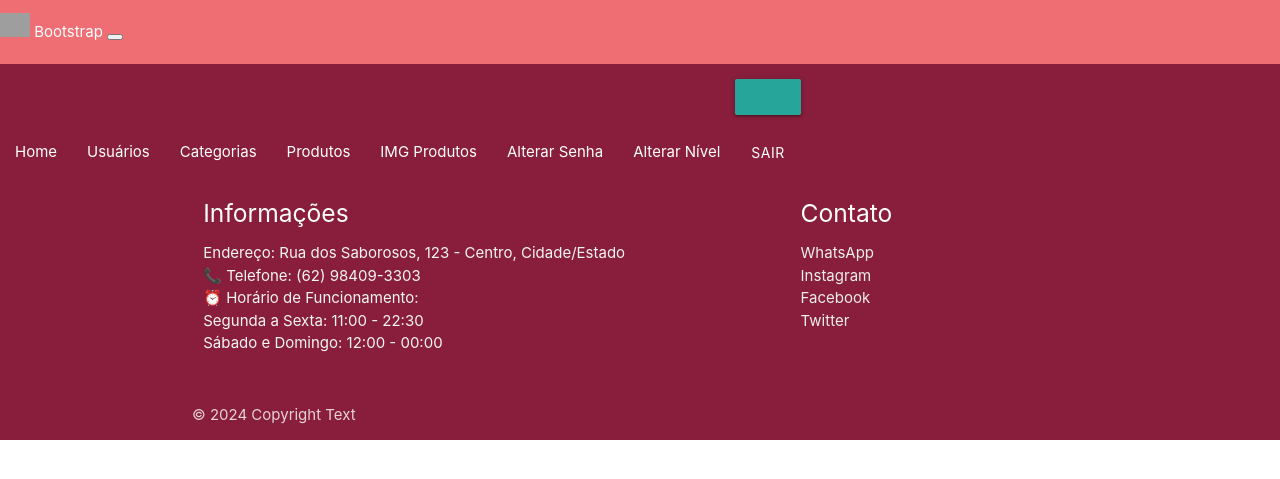
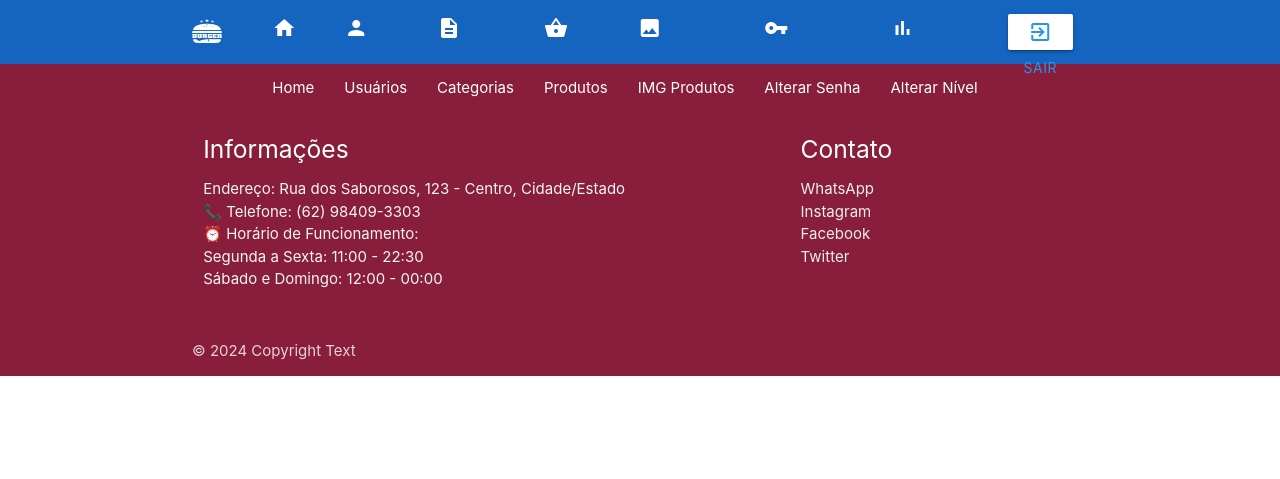
Before and after one commit to adautoturibio/projeto-web2, a CodeIgniter 4 app: the page made by app/Views/Templates_admin.php in a window 1280 px wide. Shown: the top 479 px of the page. Run offline with PHP 8.4 and a stand-in for CodeIgniter, Linux system fonts and the light colour scheme; the template is opened without the code that fills it, so the values that code supplies are empty; some libraries are stand-ins or nearby versions; grey boxes are pictures that could not be loaded.

Commit message:
personalinação do navbar admin

```diff
--- a/app/Views/Templates/nav_admin.php
+++ b/app/Views/Templates/nav_admin.php
@@ -1,84 +1,144 @@
 <!-- Abre o menu de navegação -->
-<nav class="navbar bg-dark navbar-expand-lg bg-body-tertiary" data-bs-theme="dark">
-    <div class="container-fluid">
-        <a class="navbar-brand" href="#">
+<nav class="nav-wrapper blue darken-3">
+    <div class="container">
+        <a href="#" class="brand-logo">
             <!--Logo do Projeto-->
-            <img src="<?php echo base_url('assets/images/bootstrap-logo.svg') ?>" alt="Bootstrap" width="30"
-                height="24">
-            Bootstrap
+            <img src="<?php echo base_url('assets/imagens/logo.png') ?>" alt="Logo" width="30" height="24">
         </a>
-        <button class="navbar-toggler" type="button" data-bs-toggle="collapse" data-bs-target="#navbarSupportedContent"
-            aria-controls="navbarSupportedContent" aria-expanded="false" aria-label="Toggle navigation">
-            <span class="navbar-toggler-icon"></span>
-        </button>
-        <div class="collapse navbar-collapse" id="navbarSupportedContent">
-            <ul class="navbar-nav me-auto mb-2 mb-lg-0">
-
+        <a href="#" data-target="mobile-demo" class="sidenav-trigger">
+            <i class="material-icons">menu</i>
+        </a>
+        <ul class="right hide-on-med-and-down">
             <!-- Link Home-->
-                <li class="nav-item">
-                    <a class="nav-link active" aria-current="page" href="<?php echo base_url('admin') ?>">
-                        <i class="bi bi-house-fill"></i>
+            <li>
+                <a href="<?php echo base_url('admin') ?>">
+                    <i class="material-icons">home</i>
                     Home
                 </a>
             </li>
 
-                <!-- Link usuários-->
-                <li class="nav-item">
-                    <a class="nav-link active" aria-current="page" href="<?php echo base_url('usuarios') ?>">
-                        <i class="bi bi-person"></i>
+            <!-- Link Usuários -->
+            <li>
+                <a href="<?php echo base_url('usuarios') ?>">
+                    <i class="material-icons">person</i>
                     Usuários
                 </a>
             </li>
 
-                <!-- Link Categorias-->
-                <li class="nav-item">
-                    <a class="nav-link active" aria-current="page" href="<?php echo base_url('categorias') ?>">
-                        <i class="bi bi-file-earmark-text"></i>
+            <!-- Link Categorias -->
+            <li>
+                <a href="<?php echo base_url('categorias') ?>">
+                    <i class="material-icons">description</i>
                     Categorias
                 </a>
             </li>
 
-                <!-- Link Produtos-->
-                <li class="nav-item">
-                    <a class="nav-link active" aria-current="page" href="<?php echo base_url('produtos') ?>">
-                        <i class="bi bi-basket"></i>
+            <!-- Link Produtos -->
+            <li>
+                <a href="<?php echo base_url('produtos') ?>">
+                    <i class="material-icons">shopping_basket</i>
                     Produtos
                 </a>
             </li>
 
-                <!-- Link IMG Produtos-->
-                <li class="nav-item">
-                    <a class="nav-link active" aria-current="page" href="<?php echo base_url('imgprodutos') ?>">
-                        <i class="bi bi-images"></i>
+            <!-- Link IMG Produtos -->
+            <li>
+                <a href="<?php echo base_url('imgprodutos') ?>">
+                    <i class="material-icons">image</i>
                     IMG Produtos
                 </a>
             </li>
 
-                <!-- Link Alterar Senha-->
-                <li class="nav-item">
-                    <a class="nav-link active" aria-current="page" href="<?php echo base_url('usuarios/edit_senha') ?>">
-                        <i class="bi bi-key"></i>
+            <!-- Link Alterar Senha -->
+            <li>
+                <a href="<?php echo base_url('usuarios/edit_senha') ?>">
+                    <i class="material-icons">vpn_key</i>
                     Alterar Senha
                 </a>
             </li>
 
-                <!-- Link Alterar Nível-->
-                <li class="nav-item">
-                    <a class="nav-link active" aria-current="page" href="<?php echo base_url('usuarios/edit_nivel') ?>">
-                        <i class="bi bi-bar-chart-steps"></i>
+            <!-- Link Alterar Nível -->
+            <li>
+                <a href="<?php echo base_url('usuarios/edit_nivel') ?>">
+                    <i class="material-icons">bar_chart</i>
                     Alterar Nível
                 </a>
             </li>
 
+            <!-- Botão Sair -->
+            <li>
+                <a class="btn white blue-text" href="<?php echo base_url('login/logout') ?>">
+                    <i class="material-icons">exit_to_app</i>
+                    Sair
+                </a>
+            </li>
         </ul>
-
-            <div class="d-flex">
-                <a class="btn btn-outline-primary me-2" href="<?php echo base_url('login/logout') ?>">
-                    <i class="bi bi-unlock"></i>
-                    sair
-                </a>
-            </div>
-        </div>
     </div>
 </nav>
-<!-- Fecha o menu de navegação -->
+
+<!-- Menu de navegação móvel -->
+<ul class="sidenav" id="mobile-demo">
+    <!-- Link Home-->
+    <li>
+        <a href="<?php echo base_url('admin') ?>">
+            <i class="material-icons">home</i>
+            Home
+        </a>
+    </li>
+
+    <!-- Link Usuários -->
+    <li>
+        <a href="<?php echo base_url('usuarios') ?>">
+            <i class="material-icons">person</i>
+            Usuários
+        </a>
+    </li>
+
+    <!-- Link Categorias -->
+    <li>
+        <a href="<?php echo base_url('categorias') ?>">
+            <i class="material-icons">description</i>
+            Categorias
+        </a>
+    </li>
+
+    <!-- Link Produtos -->
+    <li>
+        <a href="<?php echo base_url('produtos') ?>">
+            <i class="material-icons">shopping_basket</i>
+            Produtos
+        </a>
+    </li>
+
+    <!-- Link IMG Produtos -->
+    <li>
+        <a href="<?php echo base_url('imgprodutos') ?>">
+            <i class="material-icons">image</i>
+            IMG Produtos
+        </a>
+    </li>
+
+    <!-- Link Alterar Senha -->
+    <li>
+        <a href="<?php echo base_url('usuarios/edit_senha') ?>">
+            <i class="material-icons">vpn_key</i>
+            Alterar Senha
+        </a>
+    </li>
+
+    <!-- Link Alterar Nível -->
+    <li>
+        <a href="<?php echo base_url('usuarios/edit_nivel') ?>">
+            <i class="material-icons">bar_chart</i>
+            Alterar Nível
+        </a>
+    </li>
+
+    <!-- Botão Sair -->
+    <li>
+        <a class="btn white blue-text" href="<?php echo base_url('login/logout') ?>">
+            <i class="material-icons">exit_to_app</i>
+            Sair
+        </a>
+    </li>
+</ul>
```
Lines whose indentation alone changed are shown as unchanged.
